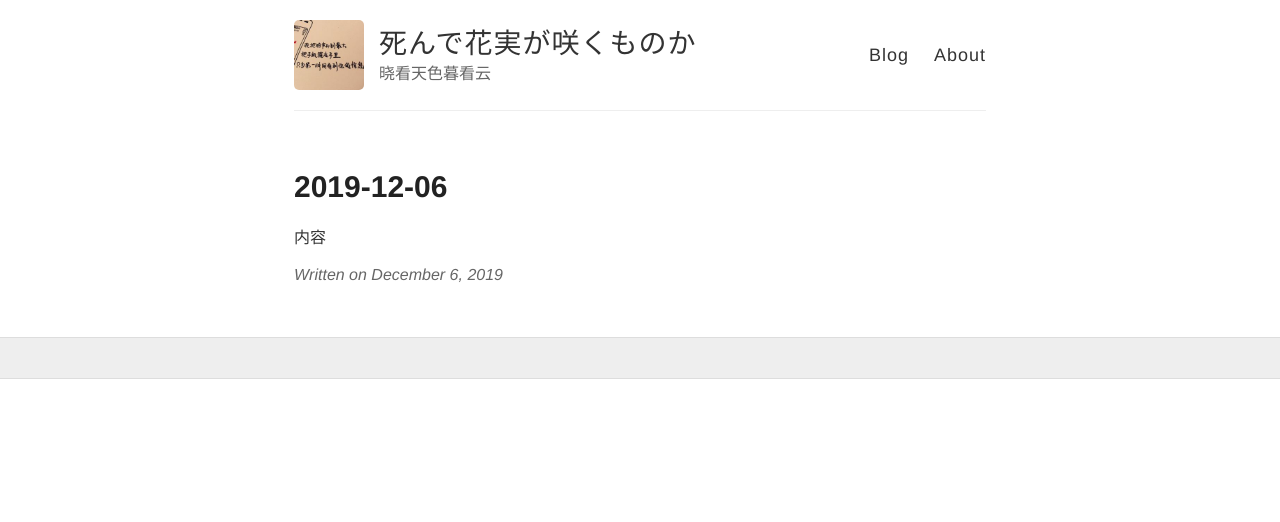
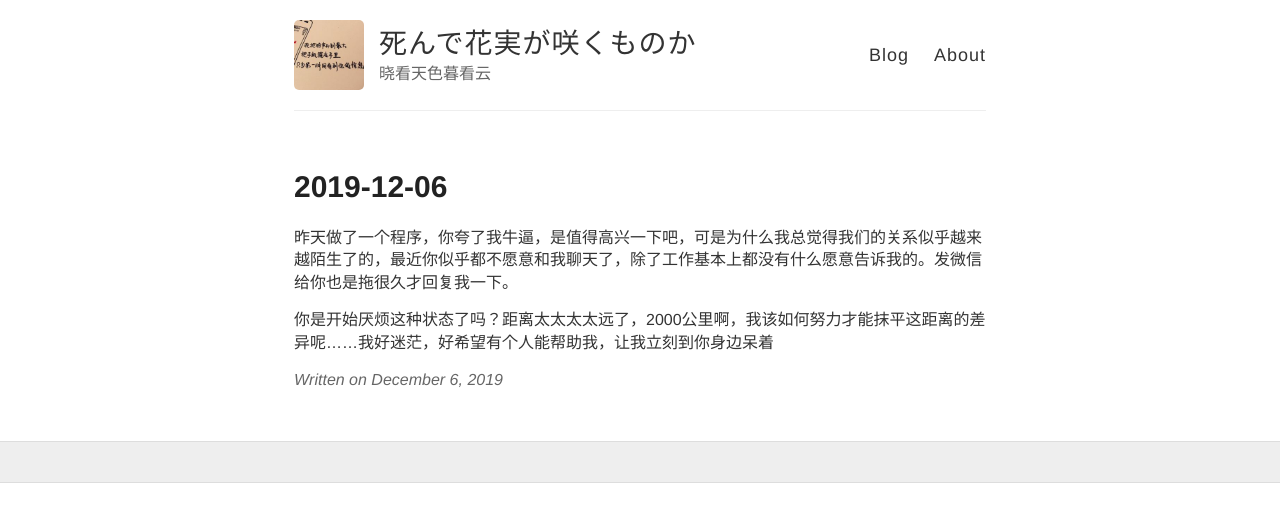
Before and after one commit to wiki650/wiki650.github.io, a Jekyll site: the page built from _posts/2019-12-06-wiki20191206.md, in a window 1280 px wide. Shown: the top 522 px of the page. Built offline with Jekyll 4.4.1, drawn with Linux system fonts in a browser that asks for light colours; comment, search, counter and statistics services are not loaded.

Commit message:
Update 2019-12-06-wiki20191206.md

```diff
--- a/_posts/2019-12-06-wiki20191206.md
+++ b/_posts/2019-12-06-wiki20191206.md
@@ -3,4 +3,6 @@ layout: post
 title: 2019-12-06
 ---
 
-内容
+昨天做了一个程序，你夸了我牛逼，是值得高兴一下吧，可是为什么我总觉得我们的关系似乎越来越陌生了的，最近你似乎都不愿意和我聊天了，除了工作基本上都没有什么愿意告诉我的。发微信给你也是拖很久才回复我一下。
+
+你是开始厌烦这种状态了吗？距离太太太太远了，2000公里啊，我该如何努力才能抹平这距离的差异呢……我好迷茫，好希望有个人能帮助我，让我立刻到你身边呆着
```
